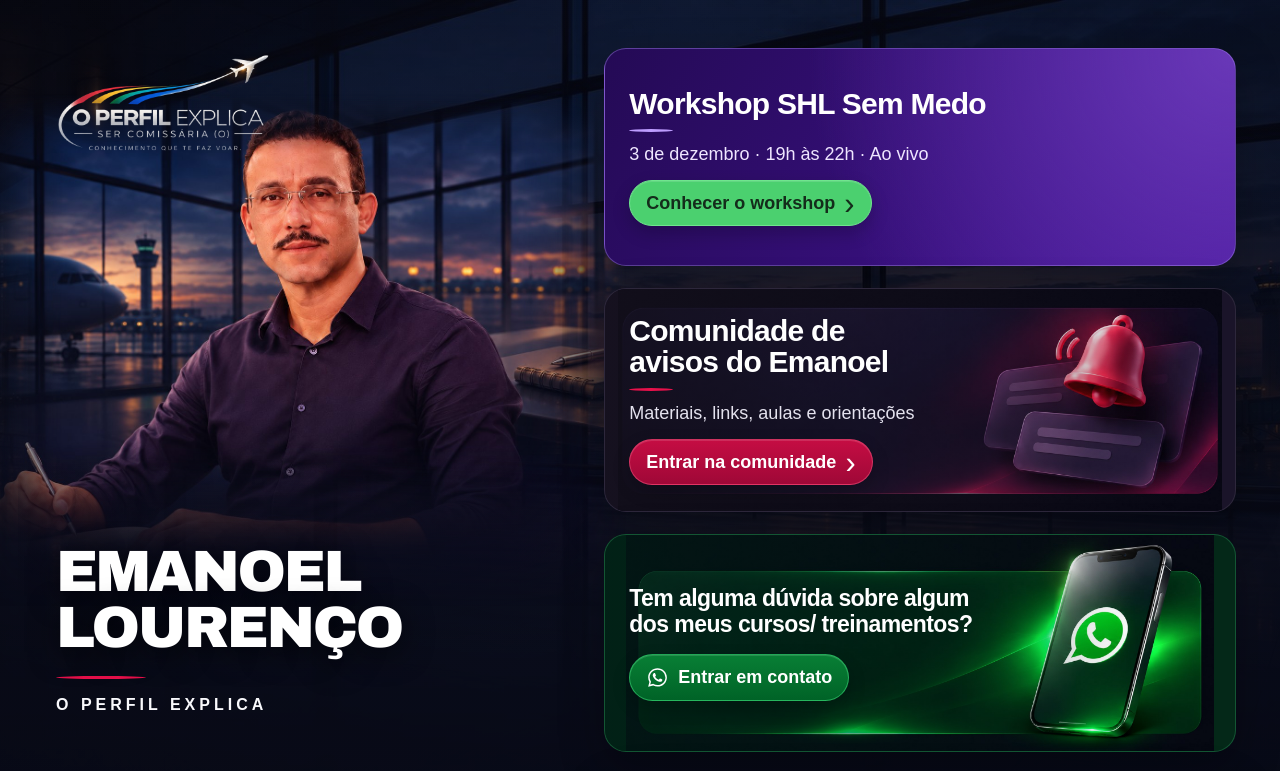
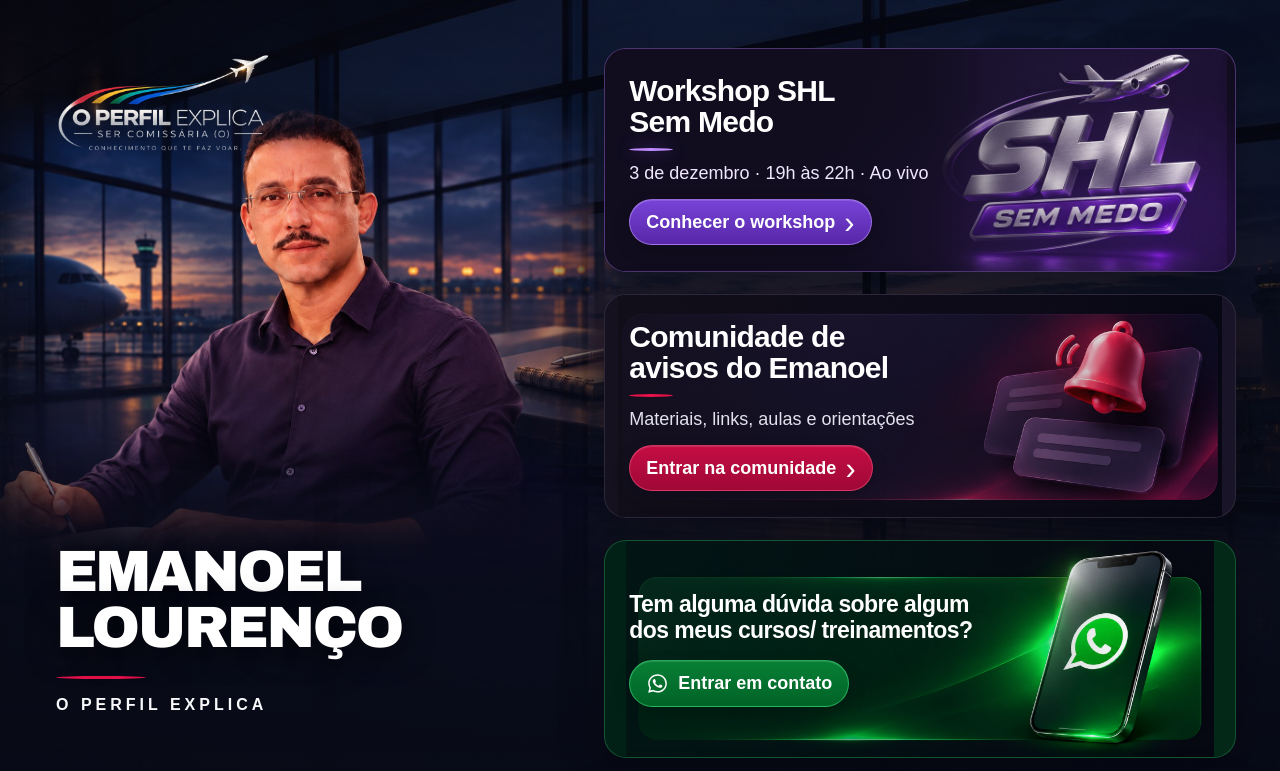
Before and after one commit to miguelmrg30/Emanoel-Link-in-Bio-V1, a plain HTML site: page index.html in a window 1280 px wide. Shown: the top 771 px of the page. Drawn offline with Linux system fonts and the light colour scheme.

Commit message:
Atualiza o card do Workshop SHL Sem Medo

```diff
--- a/index.html
+++ b/index.html
@@ -16,17 +16,52 @@
   <link rel="stylesheet" href="assets/desktop.css" media="(min-width: 1100px)">
   <style>
     .banner-workshop {
-      background: radial-gradient(circle at 100% 0%, #6938b8, transparent 64%),
-        linear-gradient(120deg, #240a55, #46149b);
-      border-color: #a889f066;
+      min-height: 224px;
+      background:
+        radial-gradient(ellipse at 83% 78%, #37156785, transparent 53%),
+        linear-gradient(115deg, #100c1d 3%, #151024 60%, #100a1d);
+      border-color: #9165cc75;
     }
-    .banner-workshop .banner-copy { width: min(100%, 34rem); }
-    .banner-workshop .banner-rule { background: #bd9dff; }
-    .banner-workshop p { color: #efe6ff; }
+    .banner-workshop::after {
+      background: linear-gradient(90deg, #110d1f 4%, #110d1fe8 38%, #110d1f44 65%, transparent 83%);
+    }
+    .workshop-art {
+      position: absolute;
+      right: 8px;
+      top: 50%;
+      width: min(51%, 300px);
+      height: auto;
+      z-index: -2;
+      transform: translateY(-51%);
+      mix-blend-mode: screen;
+      mask-image: linear-gradient(90deg, transparent, #000 18%, #000 96%, #000c);
+      pointer-events: none;
+    }
+    .banner-workshop .banner-copy { width: 65%; padding-right: 0; }
+    .workshop-title-end { display: block; }
+    .banner-workshop .banner-rule { background: #bf8bff; box-shadow: 0 0 14px #9e52ff80; }
+    .banner-workshop p { color: #f0e8ff; }
+    .workshop-time { white-space: nowrap; }
     .banner-workshop .action-label {
-      background: #4bd06f;
-      color: #142c1b;
-      border-color: #70e58e;
+      background: linear-gradient(180deg, #7743d8, #5727a7);
+      border-color: #c49cff91;
+    }
+    @media (max-width: 640px) {
+      .workshop-time { display: block; }
+      .workshop-separator { display: none; }
+    }
+    @media (max-width: 480px) {
+      .banner-workshop { min-height: 216px; }
+      .banner-workshop .banner-copy { width: 67%; }
+      .banner-workshop::after {
+        background: linear-gradient(90deg, #110d1f 4%, #110d1fda 39%, #110d1f28 61%, transparent 83%);
+      }
+      .workshop-art { top: 44%; right: 0; width: 51%; }
+    }
+    @media (max-width: 359px) {
+      .banner-workshop .banner-copy { width: 73%; }
+      .banner-workshop .action-label { font-size: 14px; }
+      .workshop-art { right: -2px; width: 53%; }
     }
   </style>
   <!-- Google Tag Manager -->
@@ -56,10 +91,11 @@
 
     <nav class="accesses" id="acessos" aria-label="Workshop, comunidade, contato e treinamento">
       <a class="banner banner-workshop" href="https://workshop.operfilexplicacomissario.com.br/">
+        <img class="workshop-art" src="assets/workshop-shl-emblema.jpg" width="640" height="640" decoding="async" alt="">
         <div class="banner-copy">
-          <h2>Workshop SHL Sem Medo</h2>
+          <h2>Workshop SHL <span class="workshop-title-end">Sem Medo</span></h2>
           <span class="banner-rule" aria-hidden="true"></span>
-          <p>3 de dezembro · 19h às 22h · Ao vivo</p>
+          <p><span>3 de dezembro</span><span class="workshop-separator"> · </span><span class="workshop-time">19h às 22h · Ao vivo</span></p>
           <span class="action-label"><span>Conhecer o workshop</span><span class="arrow" aria-hidden="true">›</span></span>
         </div>
       </a>
```
Also changed, not shown: assets/workshop-shl-emblema.jpg (added).
